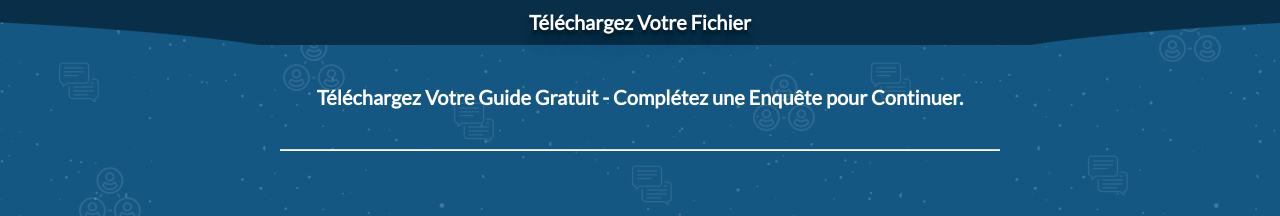
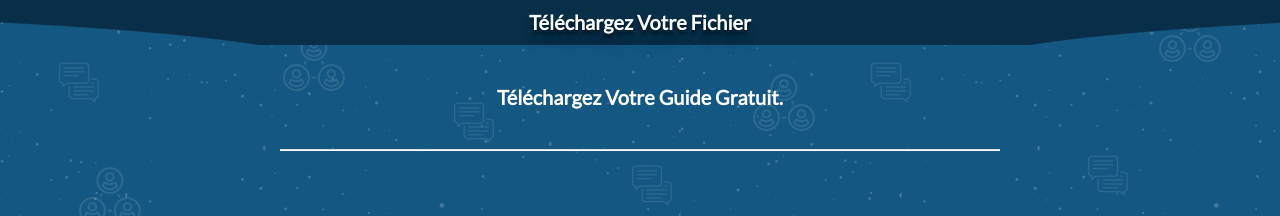
Before and after one commit to yassinox1/build1, a plain HTML site: page index.html in a window 1280 px wide. Shown: the top 216 px of the page. Drawn offline with Linux system fonts and the light colour scheme; a script that the page names is missing.

Commit message:
refact title

```diff
--- a/index.html
+++ b/index.html
@@ -46,7 +46,7 @@
           <div style="color:white !important;">
             <div id="dynheader">
               <div style="text-align: center; font-weight: bold;">
-                <font style="font-size:20px;">Téléchargez Votre Guide Gratuit - Complétez une Enquête pour Continuer.</font>
+                <font style="font-size:20px;">Téléchargez Votre Guide Gratuit.</font>
               </div>
             </div>
           </div>
```
